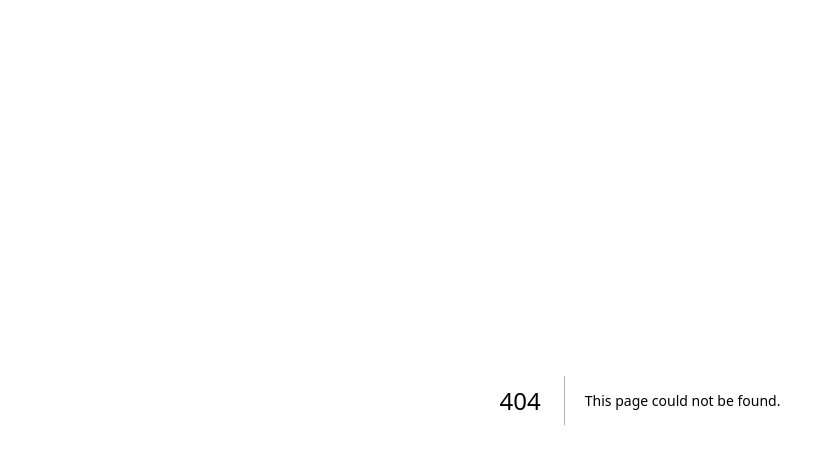
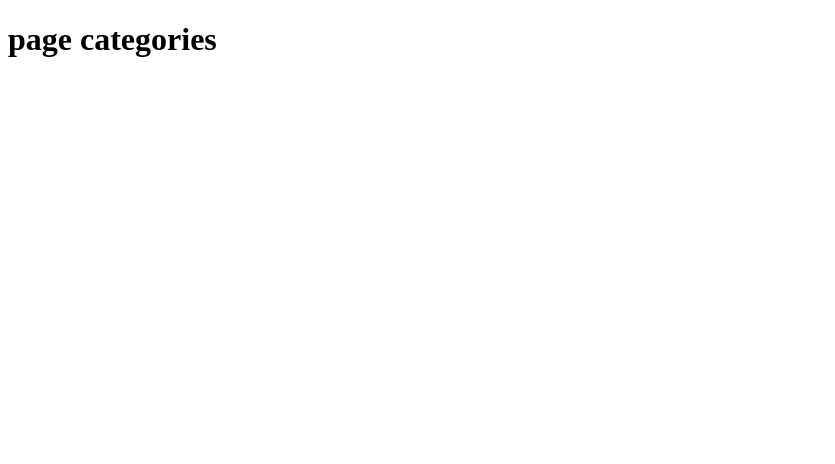
Before and after one commit to ewa1do/flashcards-app, a Next.js app: page /categories in a window 1280 px wide. Before the commit this address had no page. Shown: the top 464 px of the page, without its empty margins (0-835 px from the left). Built offline with nearby package versions, Linux system fonts and the light colour scheme.

Commit message:
difining routes and pages

```diff
--- /dev/null
+++ b/src/app/categories/page.tsx
@@ -0,0 +1,3 @@
+export default function page() {
+    return <h1>page categories</h1>;
+}
--- /dev/null
+++ b/src/app/free-play/page.tsx
@@ -0,0 +1,5 @@
+import React from "react";
+
+export default function page() {
+    return <div>page free play</div>;
+}
--- /dev/null
+++ b/src/app/top-1000/page.tsx
@@ -0,0 +1,3 @@
+export default function page() {
+    return <div>page top-1000</div>;
+}
```
